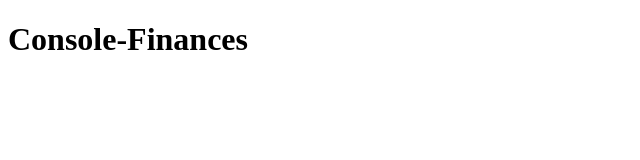
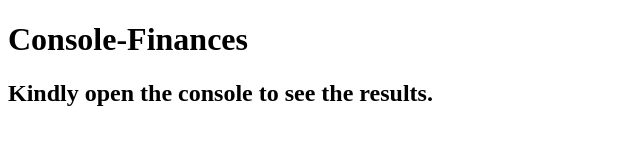
Before and after one commit to hoduola5/Console-Finances, a plain HTML site: page index.html in a window 1280 px wide. Shown: the whole page, without its empty margins (0-640 px from the left). Drawn offline with Linux system fonts and the light colour scheme.

Commit message:
Updated README

```diff
--- a/index.html
+++ b/index.html
@@ -9,6 +9,8 @@
 <body>
   <h1>Console-Finances</h1>
 
+  <h2>Kindly open the console to see the results.</h2>
+
   <script src="index.js"></script>
 </body>
 </html>
```
Also changed, not shown: 1 other file.
